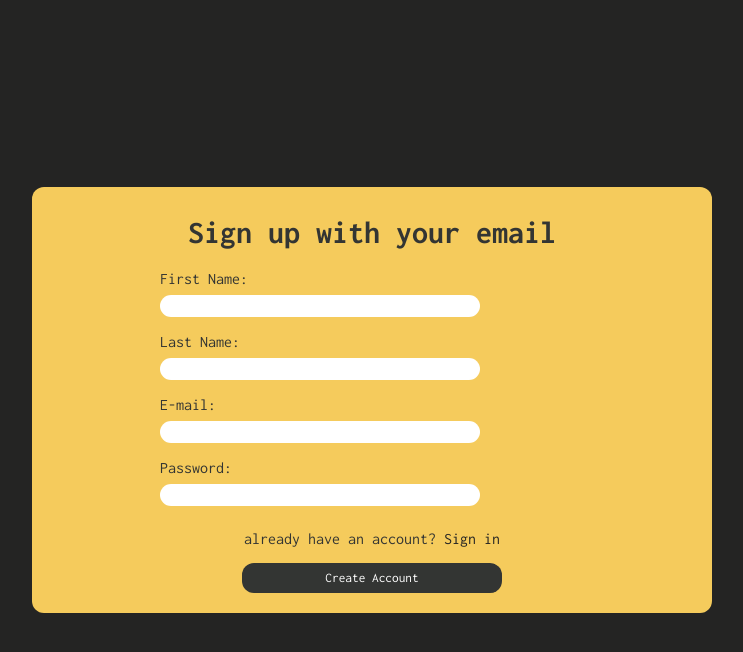
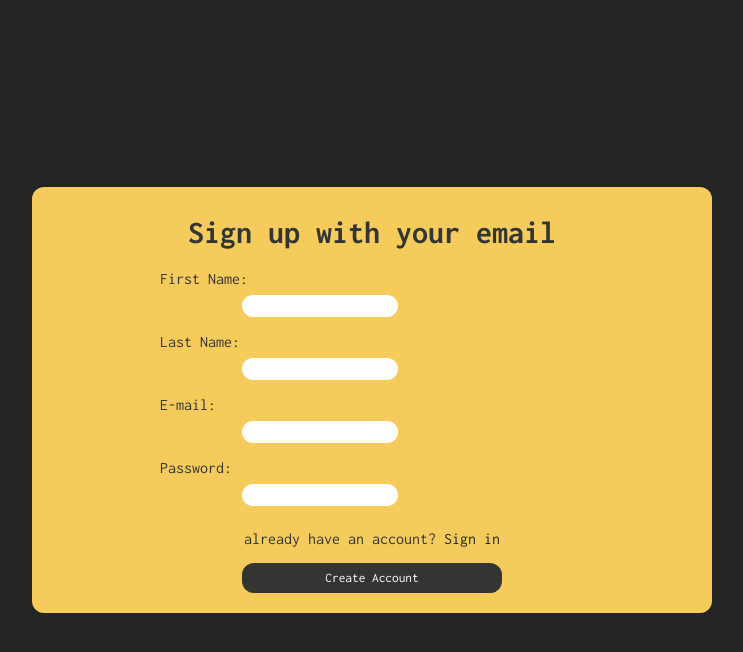
Before and after one commit to Dalenza/web-project, a PHP site: page /sign-up/sign-up.html in a window 1280 px wide. Shown: the top 652 px of the page, without its empty margins (268-1011 px from the left). Run offline with PHP 8.4, Linux system fonts and the light colour scheme.

Commit message:
fixed sign up page issues

```diff
--- a/base.css
+++ b/base.css
@@ -97,7 +97,7 @@ select {
 
 .form-control>input {
   padding: 0.25rem 0.5rem;
-  margin: 0.5rem 0;
+  margin: 0.5rem auto;
   border-radius: 12px;
   background-color: #fff;
   border: none;
```
